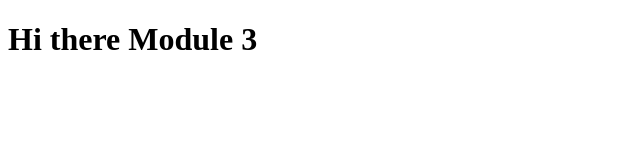
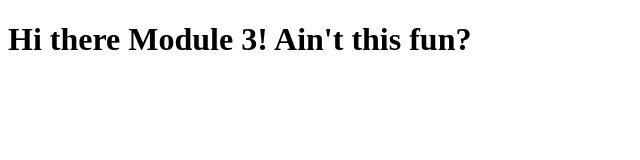
Before and after one commit to bpearce01/Module3_Solution, a plain HTML site: page mod3_site/index.html in a window 1280 px wide. Shown: the whole page, without its empty margins (0-640 px from the left). Drawn offline with Linux system fonts and the light colour scheme.

Commit message:
Small change for testing.

```diff
--- a/mod3_site/index.html
+++ b/mod3_site/index.html
@@ -4,6 +4,6 @@
 	<title>Hello Module 3</title>
 </head>
 <body>
-<h1>Hi there Module 3</h1>
+<h1>Hi there Module 3! Ain't this fun?</h1>
 </body>
 </html>
```
